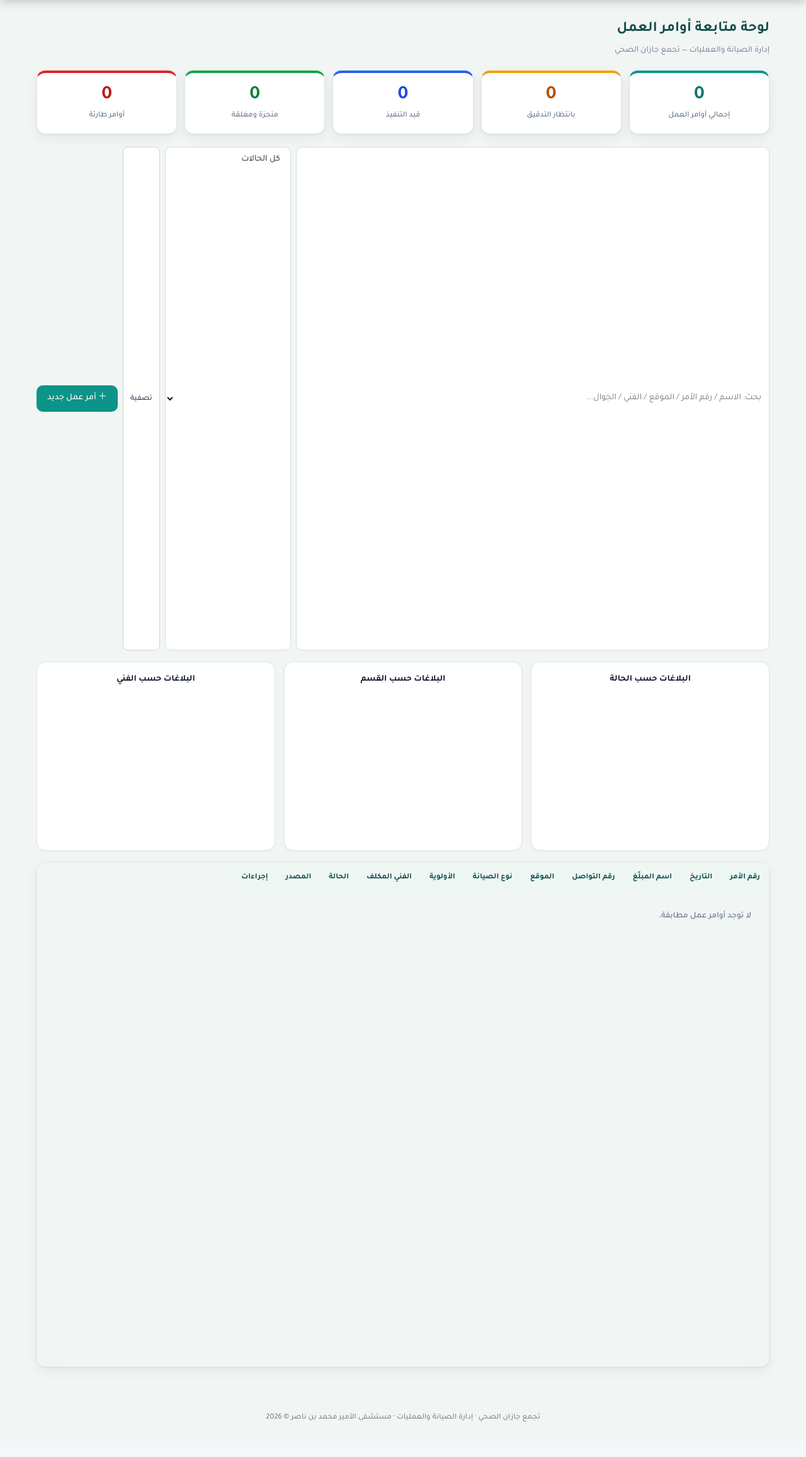
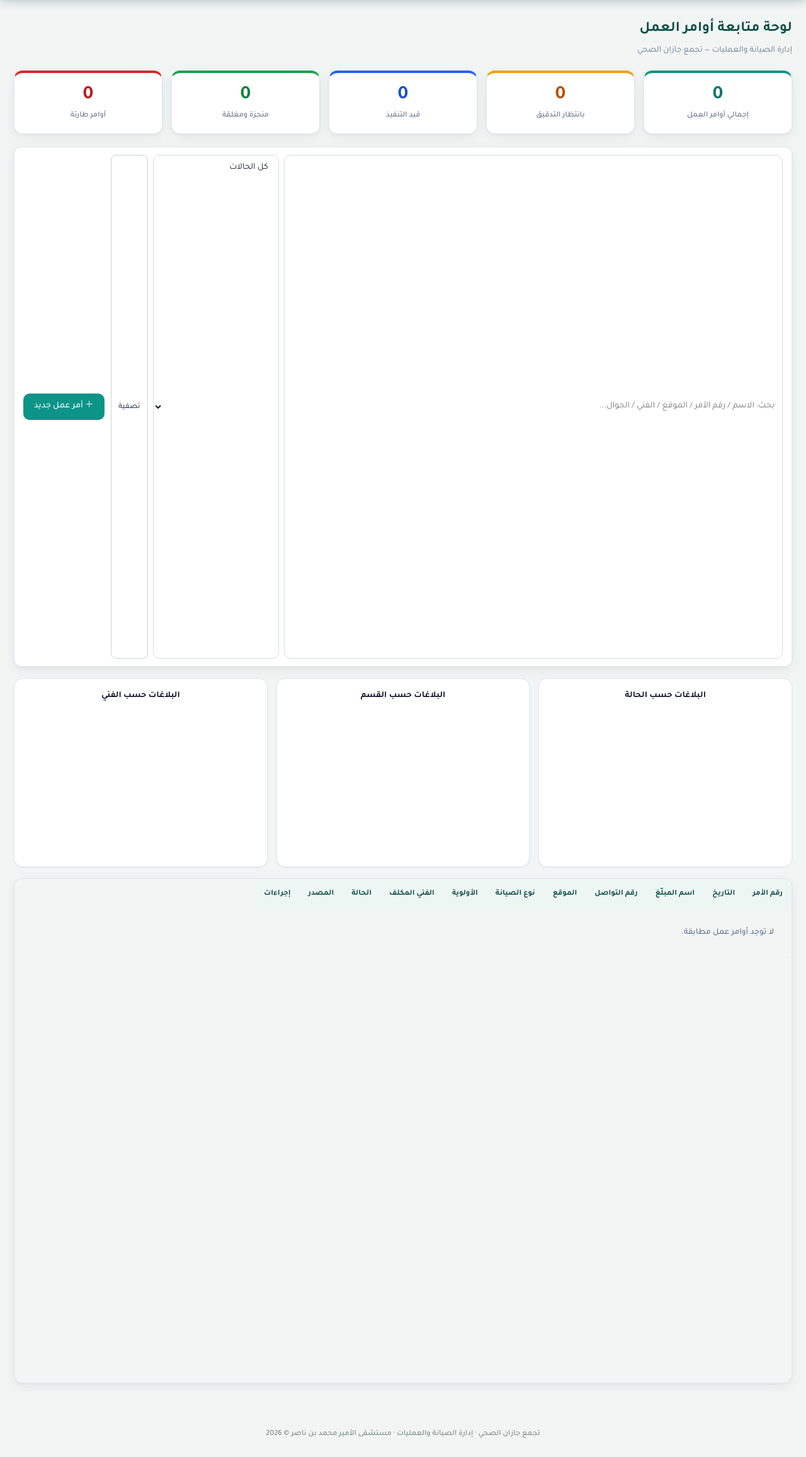
Before and after one commit to an2sj/maintenance-system-27, a FastAPI app: page / in a window 1280 px wide. Shown: the part 66-2380 px from the top of the page at 63% size. Before the commit the page ends 2324 px from the top, so only its background shows below. Run offline with FastAPI, Linux system fonts and the light colour scheme; data that the repository does not hold is empty; a map, chart or similar area stays blank; some libraries are stand-ins or nearby versions.

Commit message:
إصلاح تخطيط لوحة التحكم: حاوية بعرض كامل، بطاقات إحصائية متراصة، وباند الأدوات فوق الجدول

```diff
--- a/static/style.css
+++ b/static/style.css
@@ -99,7 +99,7 @@ a:hover { text-decoration: underline; }
 }
 
 /* ---------------- Layout ---------------- */
-.wrap { max-width: 1200px; margin: 0 auto; padding: 22px 18px 50px; flex: 1; width: 100%; }
+.wrap { max-width: 100%; margin: 0 auto; padding: 22px 22px 50px; flex: 1; width: 100%; }
 .foot { text-align: center; padding: 20px 12px 26px; color: #7c8a86; font-size: 12.5px; font-weight: 500; }
 
 .page-head { margin: 4px 0 20px; }
@@ -117,7 +117,7 @@ a:hover { text-decoration: underline; }
 }
 .form-card { padding: 22px; margin-bottom: 18px; }
 
-.stats { display: grid; grid-template-columns: repeat(auto-fit, minmax(160px, 1fr)); gap: 12px; margin-bottom: 20px; }
+.stats { display: grid; grid-template-columns: repeat(5, minmax(0, 1fr)); gap: 14px; margin-bottom: 20px; }
 .stat {
   display: flex; flex-direction: column; align-items: center; justify-content: center;
   padding: 18px 12px; text-align: center;
@@ -140,10 +140,14 @@ a:hover { text-decoration: underline; }
 .s-urgent { border-top-color: #dc2626; }
 
 /* ---------------- Toolbar ---------------- */
-.toolbar { display: flex; gap: 8px; flex-wrap: wrap; align-items: center; margin-bottom: 16px; }
+.toolbar {
+  display: flex; gap: 10px; flex-wrap: wrap; align-items: center; margin-bottom: 18px;
+  background: var(--card); border: 1px solid var(--line); border-radius: 12px;
+  padding: 12px 14px; box-shadow: var(--shadow);
+}
 .toolbar-form { display: flex; gap: 8px; flex-wrap: wrap; flex: 1; }
-.toolbar-form input[type=text] { flex: 1; min-width: 220px; }
-.toolbar-form select { max-width: 200px; }
+.toolbar-form input[type=text] { flex: 1; min-width: 220px; margin: 0; }
+.toolbar-form select { max-width: 200px; margin: 0; }
 .push { margin-inline-start: auto; }
 
 /* ---------------- Buttons ---------------- */
@@ -202,7 +206,7 @@ label em { color: #dc2626; font-style: normal; }
   overflow-x: auto; background: #fff; border: 1px solid var(--line);
   border-radius: var(--radius); box-shadow: var(--shadow);
 }
-table.tbl { width: 100%; border-collapse: collapse; min-width: 980px; font-size: 13.5px; }
+table.tbl { width: 100%; border-collapse: collapse; min-width: 0; font-size: 13.5px; text-align: right; }
 table.tbl th {
   background: #eef6f4; color: var(--primary-darker); font-size: 12.5px; font-weight: 700;
   padding: 13px 14px; text-align: right; white-space: nowrap;
@@ -347,6 +351,9 @@ table.tbl-mini { min-width: 0; border: 1px solid var(--line); border-radius: 10p
 table.tbl-mini td { padding: 7px 11px; }
 
 /* ---------------- Responsive ---------------- */
+@media (max-width: 1100px) {
+  .stats { grid-template-columns: repeat(3, minmax(0, 1fr)); }
+}
 @media (max-width: 900px) {
   .detail-grid { grid-template-columns: 1fr; }
   .qr-card { position: static; }
```
